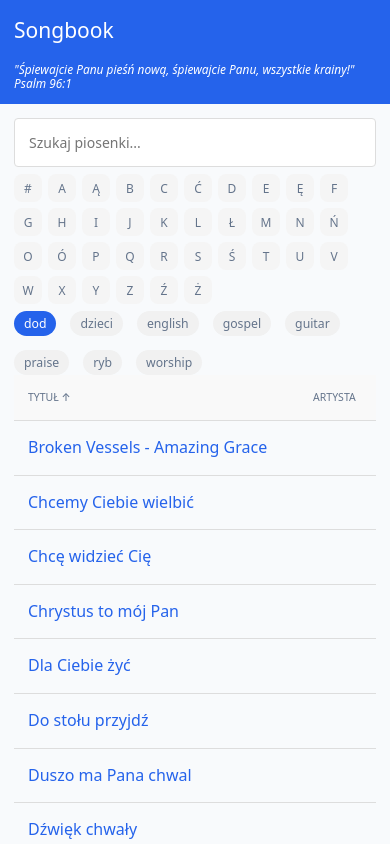
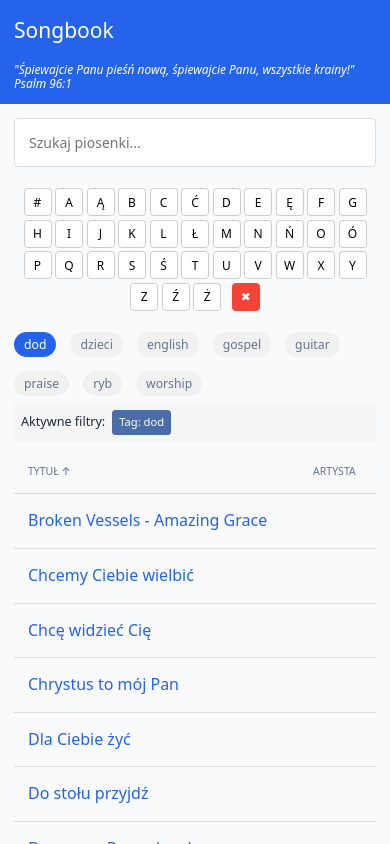
Before and after one commit to darekpiano/songbook, a React (Vite) app: page / in a window 390 px wide. Both pictures are taken after a click on the button "dod". Built offline with nearby package versions, Linux system fonts and the light colour scheme.

Commit message:
Add clear filters functionality and localStorage support in SongList component

```diff
--- a/src/components/songs/AlphabetFilter.tsx
+++ b/src/components/songs/AlphabetFilter.tsx
@@ -3,9 +3,10 @@ import styles from '../../styles/components/AlphabetFilter.module.scss';
 interface AlphabetFilterProps {
   onLetterSelect: (letter: string | null) => void;
   selectedLetter: string | null;
+  onClearFilters?: () => void;
 }
 
-export const AlphabetFilter = ({ onLetterSelect, selectedLetter }: AlphabetFilterProps) => {
+export const AlphabetFilter = ({ onLetterSelect, selectedLetter, onClearFilters }: AlphabetFilterProps) => {
   // Polski alfabet z dodatkowymi znakami
   const alphabet = ['#', 'A', 'Ą', 'B', 'C', 'Ć', 'D', 'E', 'Ę', 'F', 'G', 'H', 'I', 'J', 'K', 'L', 'Ł', 'M', 'N', 'Ń', 'O', 'Ó', 'P', 'Q', 'R', 'S', 'Ś', 'T', 'U', 'V', 'W', 'X', 'Y', 'Z', 'Ź', 'Ż'];
 
@@ -22,6 +23,16 @@ export const AlphabetFilter = ({ onLetterSelect, selectedLetter }: AlphabetFilte
             {letter}
           </button>
         ))}
+        {onClearFilters && (
+          <button
+            className={`${styles.letterButton} ${styles.clearButton}`}
+            onClick={onClearFilters}
+            aria-label="Wyczyść wszystkie filtry"
+            title="Wyczyść filtry"
+          >
+            ✖
+          </button>
+        )}
       </div>
     </div>
   );
--- a/src/components/songs/SongList.tsx
+++ b/src/components/songs/SongList.tsx
@@ -1,4 +1,4 @@
-import { useState, useMemo } from 'react';
+import { useState, useMemo, useEffect } from 'react';
 import { songs } from '../../data/songs';
 import { Link } from 'react-router-dom';
 import { AlphabetFilter } from './AlphabetFilter';
@@ -7,12 +7,56 @@ import styles from '../../styles/components/SongList.module.scss';
 type SortField = 'title' | 'artist' | 'year' | 'key';
 type SortOrder = 'asc' | 'desc';
 
+// Klucze dla localStorage
+const STORAGE_KEY_TAG = 'songbook_selected_tag';
+const STORAGE_KEY_LETTER = 'songbook_selected_letter';
+const STORAGE_KEY_SORT_FIELD = 'songbook_sort_field';
+const STORAGE_KEY_SORT_ORDER = 'songbook_sort_order';
+
 export const SongList = () => {
   const [searchQuery, setSearchQuery] = useState('');
   const [selectedTag, setSelectedTag] = useState<string | null>(null);
   const [selectedLetter, setSelectedLetter] = useState<string | null>(null);
   const [sortField, setSortField] = useState<SortField>('title');
   const [sortOrder, setSortOrder] = useState<SortOrder>('asc');
+
+  // Wczytaj zapisane filtry przy pierwszym renderowaniu
+  useEffect(() => {
+    const savedTag = localStorage.getItem(STORAGE_KEY_TAG);
+    const savedLetter = localStorage.getItem(STORAGE_KEY_LETTER);
+    const savedSortField = localStorage.getItem(STORAGE_KEY_SORT_FIELD) as SortField;
+    const savedSortOrder = localStorage.getItem(STORAGE_KEY_SORT_ORDER) as SortOrder;
+
+    if (savedTag) setSelectedTag(savedTag);
+    if (savedLetter) setSelectedLetter(savedLetter);
+    if (savedSortField) setSortField(savedSortField);
+    if (savedSortOrder) setSortOrder(savedSortOrder);
+  }, []);
+
+  // Zapisuj zmiany filtrów do localStorage
+  useEffect(() => {
+    if (selectedTag) {
+      localStorage.setItem(STORAGE_KEY_TAG, selectedTag);
+    } else {
+      localStorage.removeItem(STORAGE_KEY_TAG);
+    }
+  }, [selectedTag]);
+
+  useEffect(() => {
+    if (selectedLetter) {
+      localStorage.setItem(STORAGE_KEY_LETTER, selectedLetter);
+    } else {
+      localStorage.removeItem(STORAGE_KEY_LETTER);
+    }
+  }, [selectedLetter]);
+
+  useEffect(() => {
+    localStorage.setItem(STORAGE_KEY_SORT_FIELD, sortField);
+  }, [sortField]);
+
+  useEffect(() => {
+    localStorage.setItem(STORAGE_KEY_SORT_ORDER, sortOrder);
+  }, [sortOrder]);
 
   const allTags = useMemo(() => {
     const tags = new Set<string>();
@@ -26,6 +70,14 @@ export const SongList = () => {
     if (letter) {
       setSearchQuery('');
     }
+  };
+
+  const handleClearFilters = () => {
+    setSelectedTag(null);
+    setSelectedLetter(null);
+    setSearchQuery('');
+    setSortField('title');
+    setSortOrder('asc');
   };
 
   const filteredAndSortedSongs = useMemo(() => {
@@ -97,6 +149,7 @@ export const SongList = () => {
         <AlphabetFilter
           selectedLetter={selectedLetter}
           onLetterSelect={handleLetterSelect}
+          onClearFilters={handleClearFilters}
         />
 
         <div className={styles.tagContainer}>
@@ -111,6 +164,15 @@ export const SongList = () => {
           ))}
         </div>
       </div>
+
+      {/* Wskaźnik aktywnych filtrów */}
+      {(selectedTag || selectedLetter) && (
+        <div className={styles.activeFilters}>
+          <span>Aktywne filtry: </span>
+          {selectedTag && <span className={styles.filterBadge}>Tag: {selectedTag}</span>}
+          {selectedLetter && <span className={styles.filterBadge}>Litera: {selectedLetter}</span>}
+        </div>
+      )}
 
       <div className={styles.tableContainer}>
         <table className={styles.songTable}>
--- a/src/styles/components/AlphabetFilter.module.scss
+++ b/src/styles/components/AlphabetFilter.module.scss
@@ -2,57 +2,61 @@
 
 .container {
   width: 100%;
-  margin: 0;
+  margin: 1rem 0;
   padding: 0;
+  overflow-x: auto;
 }
 
 .alphabetGrid {
   display: flex;
   flex-wrap: wrap;
-  justify-content: flex-start;
-  gap: 6px;
+  gap: 0.25rem;
+  justify-content: center;
   margin: 0;
   padding: 0;
   background-color: transparent;
 }
 
 .letterButton {
-  width: 32px;
-  height: 32px;
   display: flex;
   align-items: center;
   justify-content: center;
-  border-radius: $border-radius-lg;
-  background-color: #f5f5f5;
-  border: none;
-  color: $secondary-color;
+  width: 2rem;
+  height: 2rem;
+  border: 1px solid #ccc;
+  border-radius: 0.25rem;
+  background-color: white;
   font-weight: 500;
-  font-size: 14px;
   cursor: pointer;
-  transition: all 0.2s ease;
+  transition: all 0.2s;
 
   &:hover {
-    background-color: darken(#f5f5f5, 5%);
-    transform: translateY(-1px);
-    box-shadow: 0 2px 4px rgba(0, 0, 0, 0.1);
-  }
-
-  &:active {
-    transform: translateY(0);
-    box-shadow: 0 1px 2px rgba(0, 0, 0, 0.1);
+    background-color: #f0f0f0;
+    border-color: #999;
   }
 
   &.active {
-    background-color: $primary-color;
+    background-color: #4a6da7;
     color: white;
-    box-shadow: 0 2px 4px rgba($primary-color, 0.3);
+    border-color: #4a6da7;
+  }
+}
 
-    &:hover {
-      background-color: darken($primary-color, 5%);
-    }
+.clearButton {
+  background-color: #f44336;
+  color: white;
+  border-color: #f44336;
+  font-weight: bold;
+  margin-left: 0.5rem;
+
+  &:hover {
+    background-color: #d32f2f;
+    border-color: #d32f2f;
   }
+}
 
-  @media (max-width: 480px) {
+@media (max-width: 480px) {
+  .letterButton {
     width: 28px;
     height: 28px;
     font-size: 12px;
--- a/src/styles/components/SongDetail.module.scss
+++ b/src/styles/components/SongDetail.module.scss
@@ -23,7 +23,7 @@
 .leftControls {
   display: flex;
   align-items: center;
-  gap: 6px;
+  gap: 8px;
   flex-wrap: wrap;
   width: 100%;
 }
--- a/src/styles/components/SongList.module.scss
+++ b/src/styles/components/SongList.module.scss
@@ -113,3 +113,23 @@
   text-align: center;
   color: $secondary-color;
 }
+
+.activeFilters {
+  display: flex;
+  flex-wrap: wrap;
+  gap: 0.5rem;
+  align-items: center;
+  margin: 0.5rem 0;
+  padding: 0.5rem;
+  background-color: #f5f5f5;
+  border-radius: 0.25rem;
+  font-size: 0.9rem;
+}
+
+.filterBadge {
+  background-color: #4a6da7;
+  color: white;
+  padding: 0.25rem 0.5rem;
+  border-radius: 0.25rem;
+  font-size: 0.8rem;
+}
```
